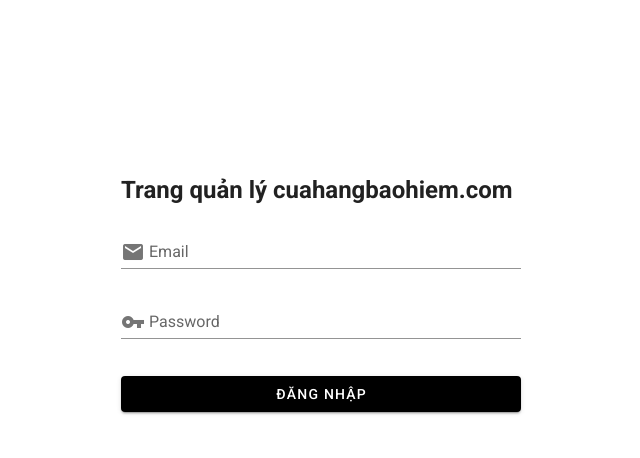
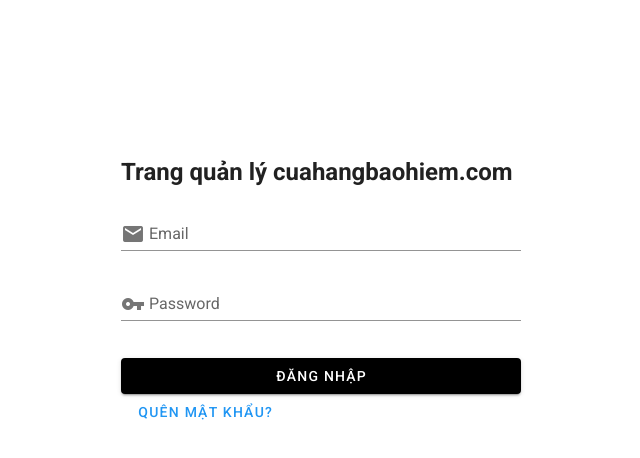
Before and after one commit to TDAK1509/cuahangbaohiem-admin, a Vue app: page /login in a window 1280 px wide. Shown: the top 458 px of the page, without its empty margins (319-959 px from the left). Built offline with nearby package versions, Linux system fonts and the light colour scheme; no server answers.

Commit message:
Render forgot password button

```diff
--- a/src/views/Login.vue
+++ b/src/views/Login.vue
@@ -38,6 +38,10 @@
               dark
             >
               Đăng nhập
+            </v-btn>
+
+            <v-btn text color="info" @click="onForgotPasswordClick">
+              Quên mật khẩu?
             </v-btn>
           </v-form>
         </div>
@@ -87,6 +91,10 @@
   validateForm() {
     (this.$refs.form as HTMLFormElement).validate();
   }
+
+  onForgotPasswordClick() {
+    //
+  }
 }
 </script>
 
```
Also changed, not shown: 1 other file (tests, documents, lock files or other folders).
